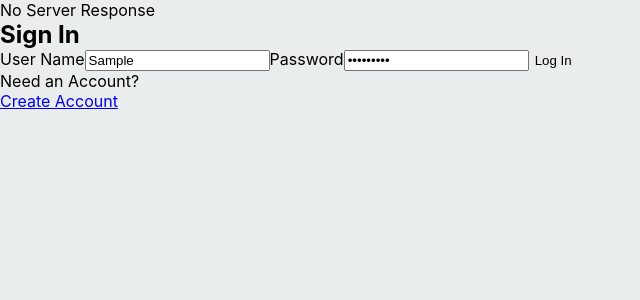
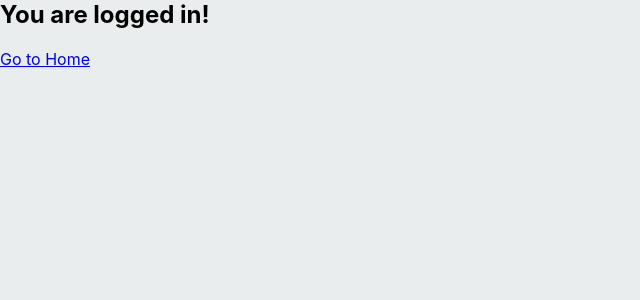
Before and after one commit to danielarmbruster0314/Phase-3-Coding-Project-Amazon-Clone-Client-Model, a React (Create React App) app in the folder amazon-clone/: page /login in a window 1280 px wide. Both pictures are taken after typing "Sample", "Sample123" into the empty fields and a click on the button "Log In". Shown: the top 300 px of the page, without its empty margins (0-640 px from the left). Built offline with nearby package versions, Linux system fonts and the light colour scheme; no server answers.

Commit message:
Update Login.js

```diff
--- a/amazon-clone/src/Login.js
+++ b/amazon-clone/src/Login.js
@@ -23,35 +23,39 @@ function Login() {
 
   const handleSubmit = async (e) => {
     e.preventDefault();
+    setUser('');
+    setPwd('');
+    setSuccess(true);
+  }
     //11:44 in react video to connect with backend as stretch goal
-    try {
-      const response = await axios.post(
-        LOGIN_URL,
-        JSON.stringify({ user, pwd }),
-        {
-          header: { "Content-Type": "application/json" },
-          withCredentials: true,
-        }
-      );
-      const accessToken = response?.data?.accessToken;
-      const roles = response?.data?.roles;
-      setAuth({ user, pwd, roles, accessToken });
-      setUser("");
-      setPwd("");
-      setSuccess(true);
-    } catch (err) {
-      if (!err?.response) {
-        setErrMsg("No Server Response");
-      } else if (err.response?.status === 400) {
-        setErrMsg("Missing Username or Password");
-      } else if (err.response?.status === 401) {
-        setErrMsg("Unauthorized");
-      } else {
-        setErrMsg("Login Failed");
-      }
-      errRef.current.focus();
-    }
-  };
+  //   try {
+  //     const response = await axios.post(
+  //       LOGIN_URL,
+  //       JSON.stringify({ user, pwd }),
+  //       {
+  //         header: { "Content-Type": "application/json" },
+  //         withCredentials: true,
+  //       }
+  //     );
+  //     const accessToken = response?.data?.accessToken;
+  //     const roles = response?.data?.roles;
+  //     setAuth({ user, pwd, roles, accessToken });
+  //     setUser("");
+  //     setPwd("");
+  //     setSuccess(true);
+  //   } catch (err) {
+  //     if (!err?.response) {
+  //       setErrMsg("No Server Response");
+  //     } else if (err.response?.status === 400) {
+  //       setErrMsg("Missing Username or Password");
+  //     } else if (err.response?.status === 401) {
+  //       setErrMsg("Unauthorized");
+  //     } else {
+  //       setErrMsg("Login Failed");
+  //     }
+  //     errRef.current.focus();
+  //   }
+  // };
 
   return (
     <>
@@ -61,7 +65,7 @@ function Login() {
             <h1>You are logged in!</h1>
             <br />
             <p>
-              <a href="./home">Go to Home</a>
+              <a href="/">Go to Home</a>
             </p>
           </section>
         ) : (
@@ -104,12 +108,12 @@ function Login() {
               <button class="w-100 btn btn-warning">Log In</button>
             </form>
 
-            <p>
+            {/* <p>
               Need an Account? <br />
               <span className="line">
                 <a href="./registration">Create Account</a>
               </span>
-            </p>
+            </p> */}
           </section>
         )}
       </main>
```
